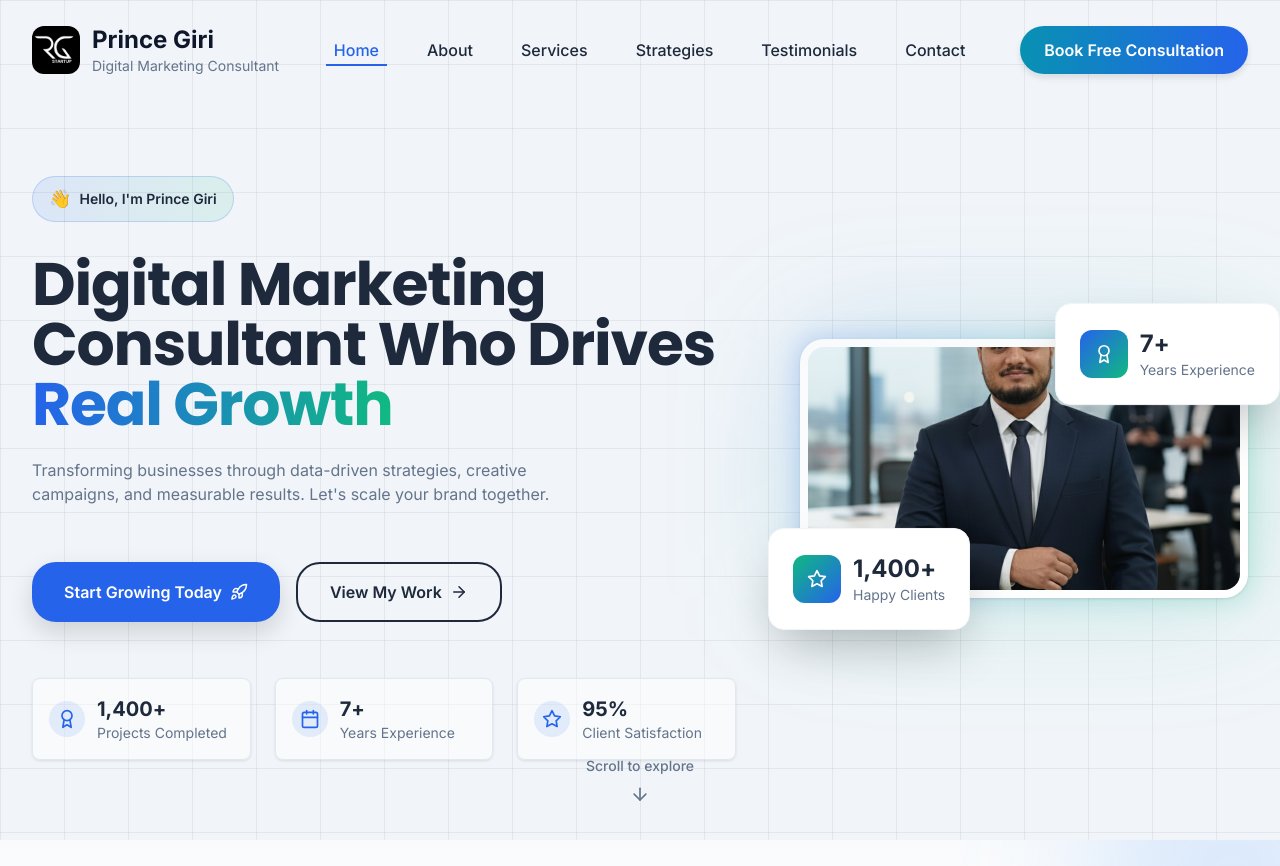
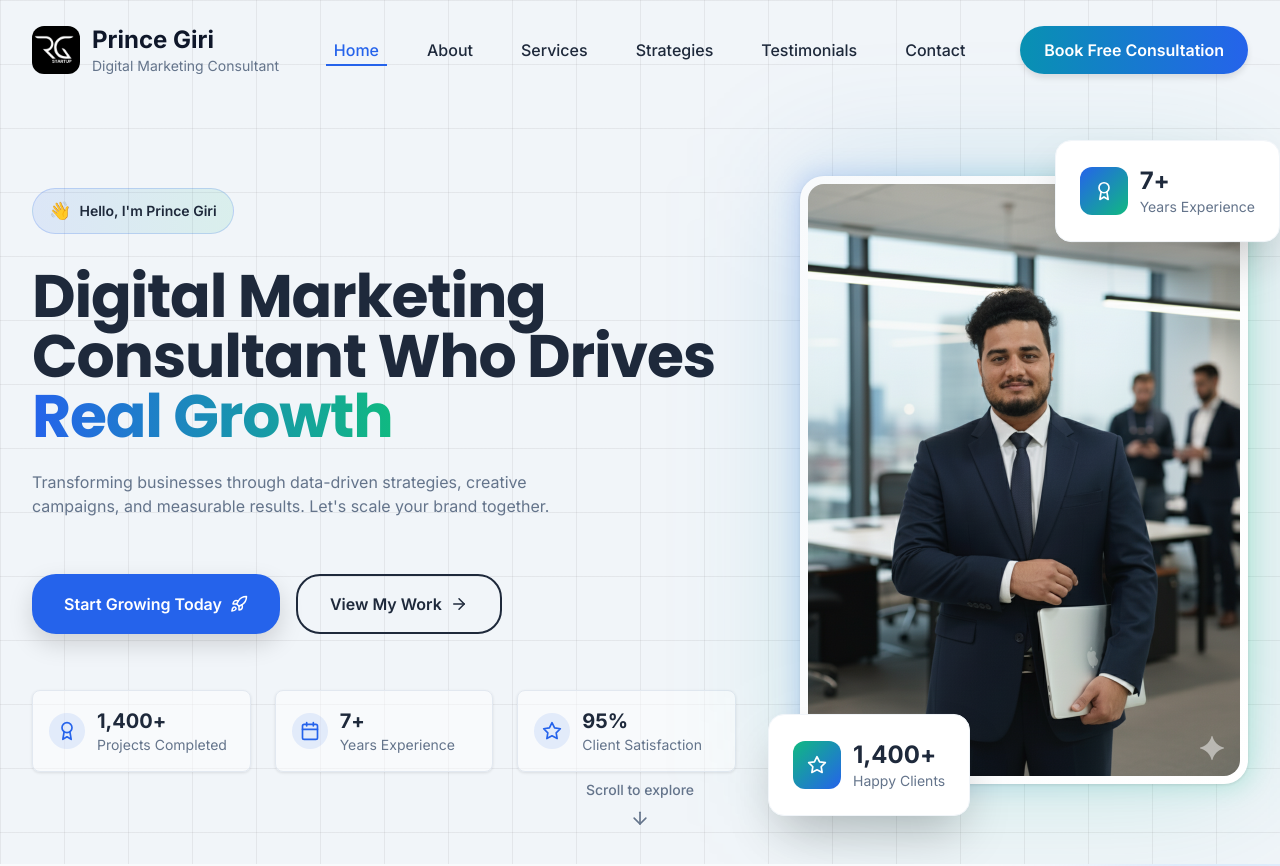
Before and after one commit to rgstartup/Prince-Giri-Personal-Portfolio-Website, a React (Vite) app: page / in a window 1280 px wide. Shown: the top 866 px of the page. Built offline with nearby package versions, Linux system fonts and the light colour scheme.

Commit message:
Image size fix

```diff
--- a/src/components/Hero.tsx
+++ b/src/components/Hero.tsx
@@ -7,6 +7,7 @@ export function Hero() {
       id="home"
       className="min-h-screen pt-24 bg-gradient-to-br from-light via-blue-50/30 to-light flex items-center relative overflow-hidden"
     >
+      {/* Background Effects (Keeping unchanged) */}
       <div className="absolute inset-0">
         <div className="absolute top-10 left-10 sm:top-20 sm:left-20 w-48 h-48 sm:w-72 sm:h-72 bg-primary/10 rounded-full blur-3xl animate-pulse"></div>
         <div className="absolute bottom-10 right-10 sm:bottom-20 sm:right-20 w-64 h-64 sm:w-96 sm:h-96 bg-secondary/10 rounded-full blur-3xl animate-pulse"></div>
@@ -15,8 +16,10 @@ export function Hero() {
 
       <div className="absolute inset-0 bg-[linear-gradient(to_right,#8882_1px,transparent_1px),linear-gradient(to_bottom,#8882_1px,transparent_1px)] bg-[size:32px_32px] sm:bg-[size:64px_64px] bg-slate-100"></div>
 
+      {/* Main Content (Keeping unchanged) */}
       <div className="container mx-auto px-4 sm:px-6 lg:px-8 pt-10 pb-16 sm:py-12 lg:py-20 md:py-16 relative z-10">
         <div className="grid lg:grid-cols-5 gap-8 sm:gap-12 lg:gap-16 items-center">
+          {/* Left Column - Text and Stats (Keeping unchanged) */}
           <div className="lg:col-span-3 space-y-6 sm:space-y-8 animate-slide-up">
             <div className="inline-flex items-center gap-2 bg-gradient-to-r from-primary/10 to-secondary/10 border border-primary/20 rounded-full px-3 sm:px-4 py-2">
               <span className="text-base sm:text-lg">👋</span>
@@ -98,20 +101,24 @@ export function Hero() {
             </div>
           </div>
 
-          <div className="lg:col-span-2 relative mt-8 lg:mt-0">
+          {/* Right Column - Image and Badges */}
+          <div className="lg:col-span-2 relative mt-8 lg:mt-0 h-full flex items-center">
             <div className="absolute inset-0 bg-gradient-to-br from-primary/20 via-secondary/20 to-primary/20 rounded-image blur-3xl animate-gradient"></div>
 
-            <div className="relative group max-w-sm mx-auto lg:max-w-none">
+            <div className="relative group max-w-sm mx-auto lg:max-w-none h-[80vh] lg:h-full w-full">
               <div className="absolute -inset-1 bg-gradient-to-r from-primary to-secondary rounded-3xl blur-md opacity-20 group-hover:opacity-30 transition-opacity"></div>
-              <div className="relative bg-gradient-to-br from-light to-white p-2 rounded-3xl shadow-sm">
+              <div className="relative bg-gradient-to-br from-light to-white p-2 rounded-3xl shadow-sm h-full flex items-center justify-center">
                 <LazyImage
                   src="/profile.png"
                   alt="Prince Giri"
-                  className="relative rounded-2xl w-full h-auto"
+                  className="relative rounded-2xl w-full h-full object-contain lg:object-cover"
+                  width={500}
+                  height={700}
                 />
               </div>
             </div>
 
+            {/* Badges (Keeping unchanged) */}
             <div className="absolute -top-4 -right-4 sm:-top-8 sm:-right-8 bg-white rounded-2xl shadow-2xl p-4 sm:p-6 animate-float border border-slate-100">
               <div className="flex items-center gap-2 sm:gap-3">
                 <div className="bg-gradient-to-br from-primary to-secondary w-10 h-10 sm:w-12 sm:h-12 rounded-xl flex items-center justify-center">
@@ -146,7 +153,7 @@ export function Hero() {
         </div>
       </div>
 
-      {/* Scroll to explore - positioned outside container for perfect centering */}
+      {/* Scroll to explore (Keeping unchanged) */}
       <div className="absolute bottom-2 sm:bottom-4 md:bottom-6 left-0 right-0 flex justify-center items-center animate-bounce z-20">
         <div className="flex flex-col items-center gap-1 sm:gap-2 text-text-secondary">
           <span className="text-xs sm:text-sm font-medium">Scroll to explore</span>
```
